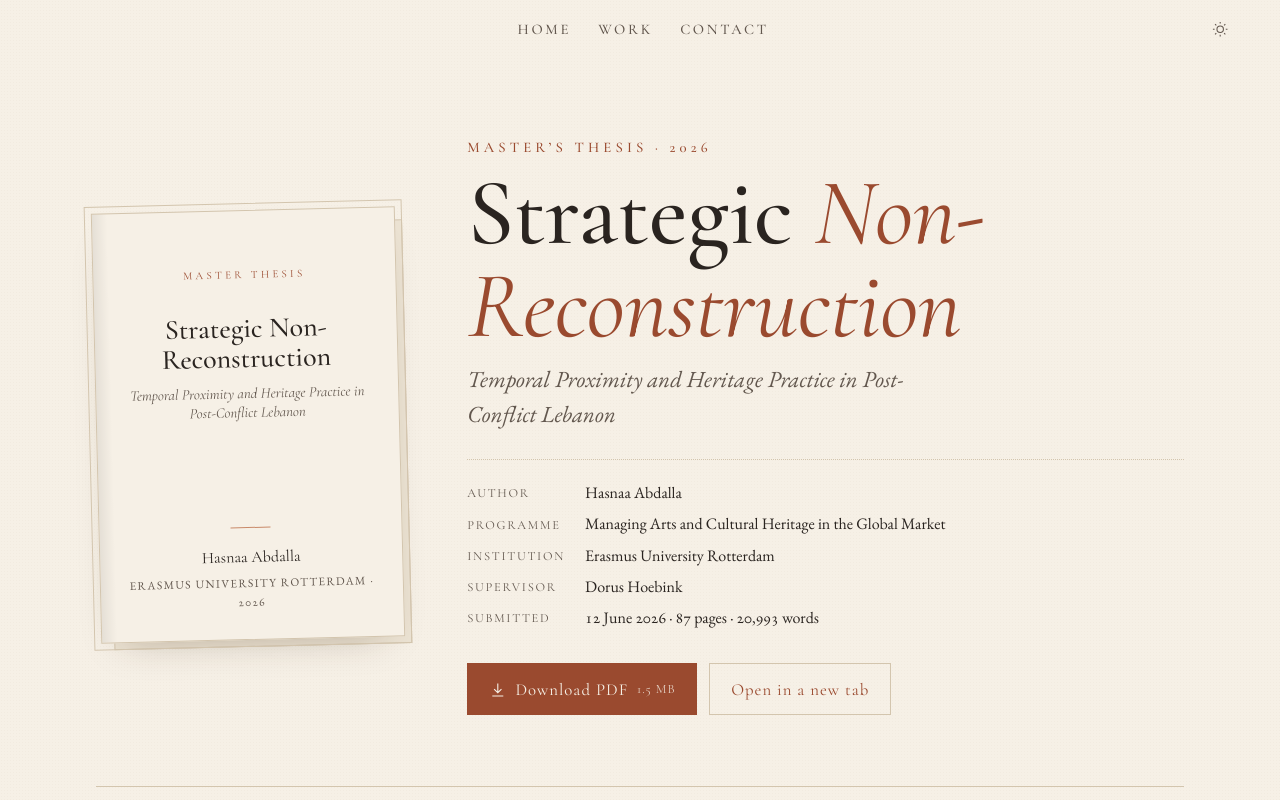
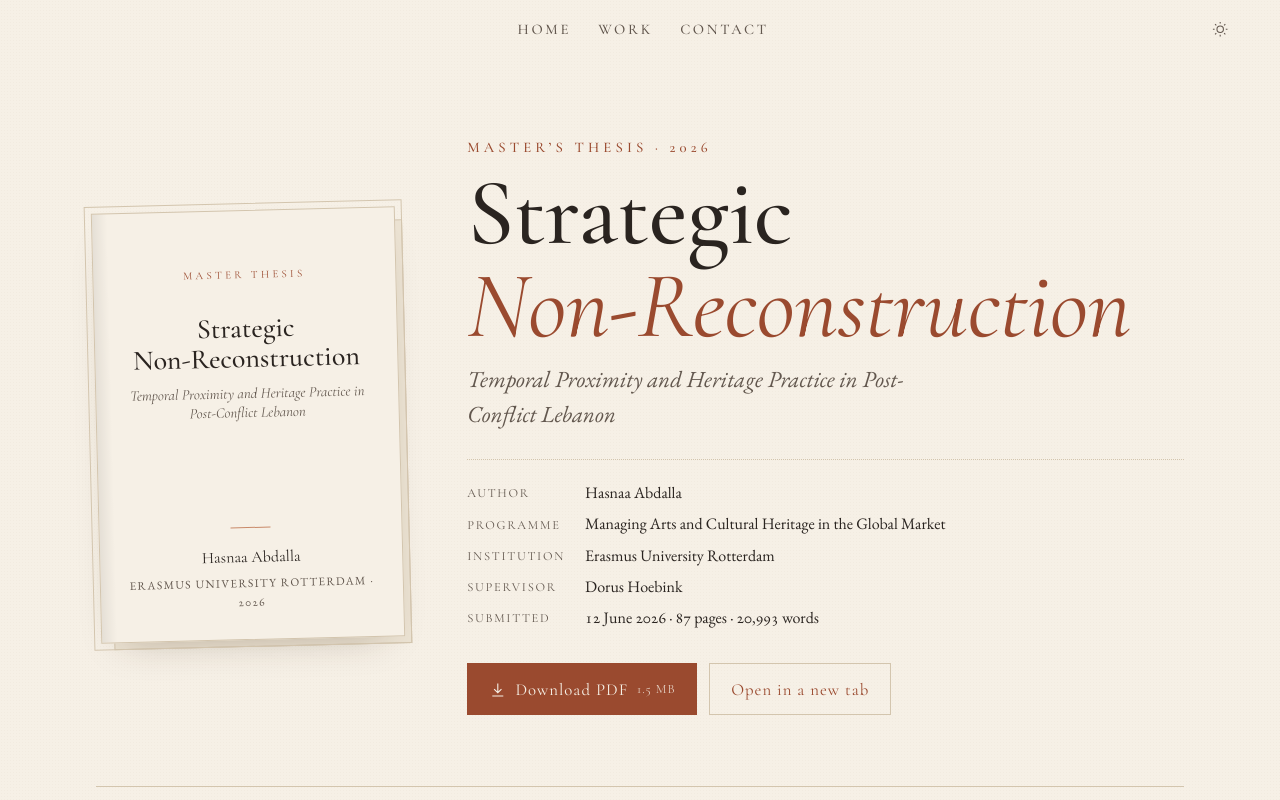
Before and after one commit to hasnaa-abdalla/hasnaa-abdalla.github.io, a plain HTML site: page work/thesis/index.html in a window 1280 px wide. Shown: the top 800 px of the page. Drawn offline with nearby package versions, Linux system fonts and the light colour scheme.

Commit message:
Thesis page: keep 'Non-Reconstruction' on one line
Co-Authored-By: Claude Opus 5.5 <noreply@anthropic.com>
Claude-Session: https://claude.ai/code/session_01NE6ErQei9e2Rq76XGddun7

```diff
--- a/work/thesis/index.html
+++ b/work/thesis/index.html
@@ -51,7 +51,7 @@
     <div class="th-head">
       <a class="th-cover" href="../../assets/docs/abdalla-2026-strategic-non-reconstruction.pdf" aria-label="Open the thesis PDF">
         <span class="th-cover-kicker">Master Thesis</span>
-        <span class="th-cover-title">Strategic Non-Reconstruction</span>
+        <span class="th-cover-title">Strategic Non&#8209;Reconstruction</span>
         <span class="th-cover-sub">Temporal Proximity and Heritage Practice in Post-Conflict Lebanon</span>
         <span class="th-cover-rule" aria-hidden="true"></span>
         <span class="th-cover-by">Hasnaa Abdalla</span>
@@ -60,7 +60,7 @@
 
       <div class="th-title">
         <p class="kicker">Master’s thesis · 2026</p>
-        <h1>Strategic <em>Non-Reconstruction</em></h1>
+        <h1>Strategic <em>Non&#8209;Reconstruction</em></h1>
         <p class="lede">Temporal Proximity and Heritage Practice in Post-Conflict Lebanon</p>
 
         <dl class="th-facts">
```
